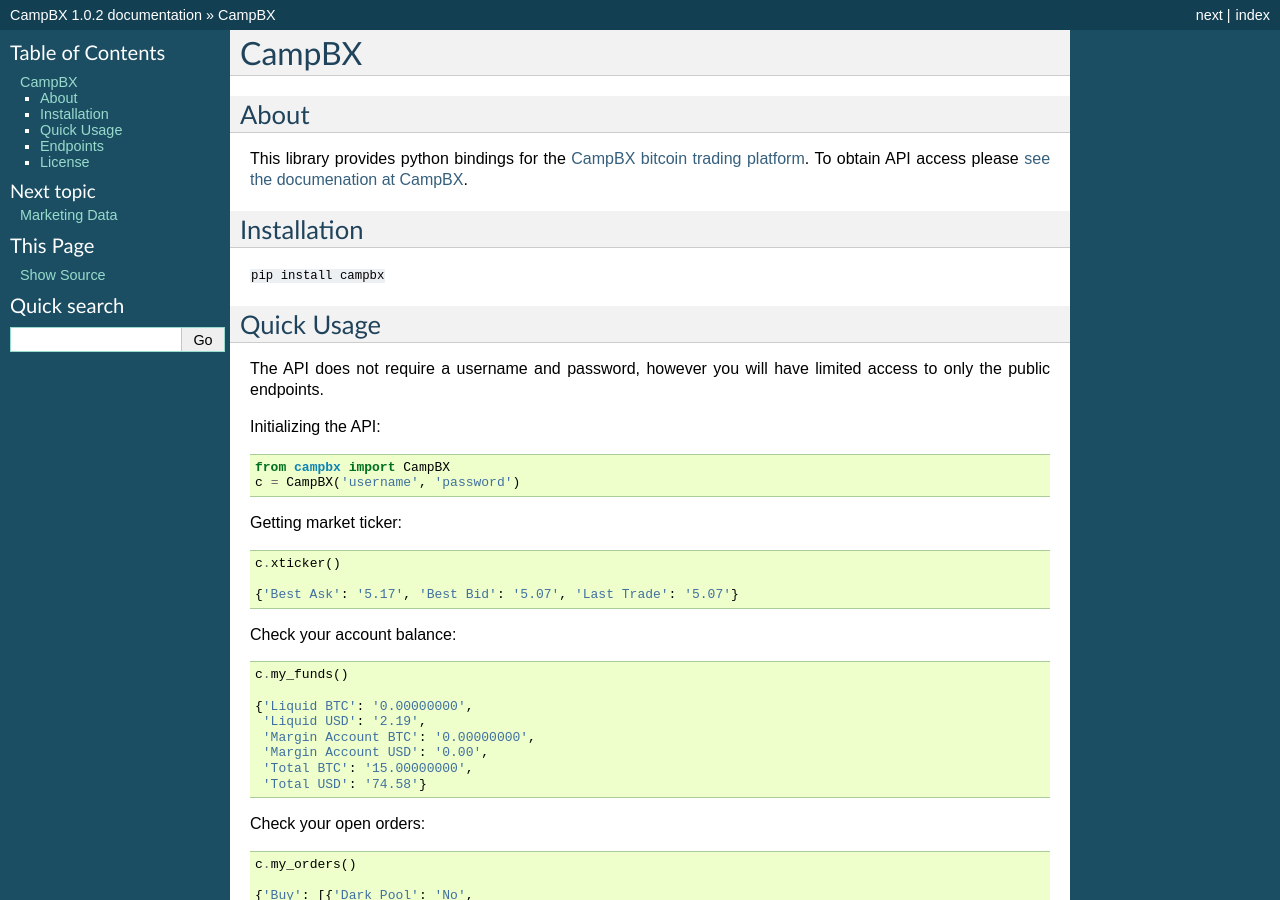
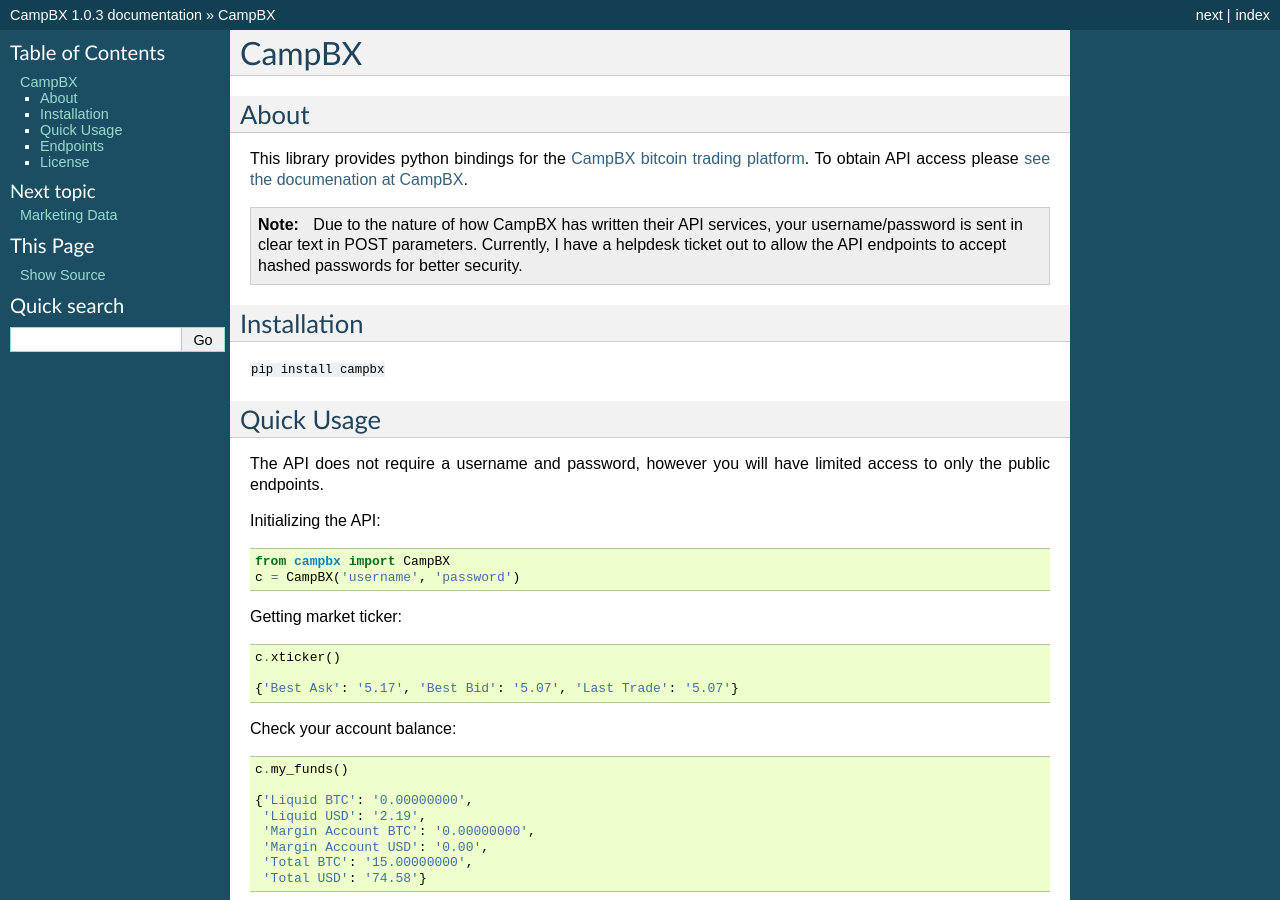
Before and after one commit to glenbot/campbx, a Sphinx documentation site: the page built from campbx/docs/source/index.rst, in a window 1280 px wide and 900 px high. Built offline with Sphinx 7.4.7, drawn with Linux system fonts in a browser that asks for light colours; some of the changed text lies outside the part shown.

Commit message:
Moved post_params logging before password update for better security. Modified partial class so it doesnt apply _repr override to partial function. Terminiology update. Made note of security when making calls. Bumped version.

```diff
--- a/README.rst
+++ b/README.rst
@@ -7,6 +7,12 @@
 
 This library provides python bindings for the `CampBX bitcoin trading platform <http://campbx.com>`_.
 To obtain API access please `see the documenation at CampBX <https://campbx.com/api.php>`_.
+
+.. note::
+
+  Due to the nature of how CampBX has written their API services, your username/password is sent in
+  clear text in POST parameters. Currently, I have a helpdesk ticket out to allow the API endpoints to accept
+  hashed passwords for better security.
 
 Installation
 ============
--- a/campbx/docs/source/conf.py
+++ b/campbx/docs/source/conf.py
@@ -48,9 +48,9 @@
 # built documents.
 #
 # The short X.Y version.
-version = '1.0.2'
+version = '1.0.3'
 # The full version, including alpha/beta/rc tags.
-release = '1.0.2'
+release = '1.0.3'
 
 # The language for content autogenerated by Sphinx. Refer to documentation
 # for a list of supported languages.
--- a/campbx/docs/source/index.rst
+++ b/campbx/docs/source/index.rst
@@ -7,6 +7,12 @@
 
 This library provides python bindings for the `CampBX bitcoin trading platform <http://campbx.com>`_.
 To obtain API access please `see the documenation at CampBX <https://campbx.com/api.php>`_.
+
+.. note::
+
+  Due to the nature of how CampBX has written their API services, your username/password is sent in
+  clear text in POST parameters. Currently, I have a helpdesk ticket out to allow the API endpoints to accept
+  hashed passwords for better security.
 
 Installation
 ============
--- a/setup.py
+++ b/setup.py
@@ -8,6 +8,12 @@
 
 This library provides python bindings for the `CampBX bitcoin trading platform <http://campbx.com>`_.
 To obtain API access please `see the documenation at CampBX <https://campbx.com/api.php>`_.
+
+Note::
+
+  Due to the nature of how CampBX has written their API services, your username/password is sent in
+  clear text in POST parameters. Currently, I have a helpdesk ticket out to allow the API endpoints to accept
+  hashed passwords for better security.
 
 Installation
 ============
```
Also changed, not shown: 15 other files.
